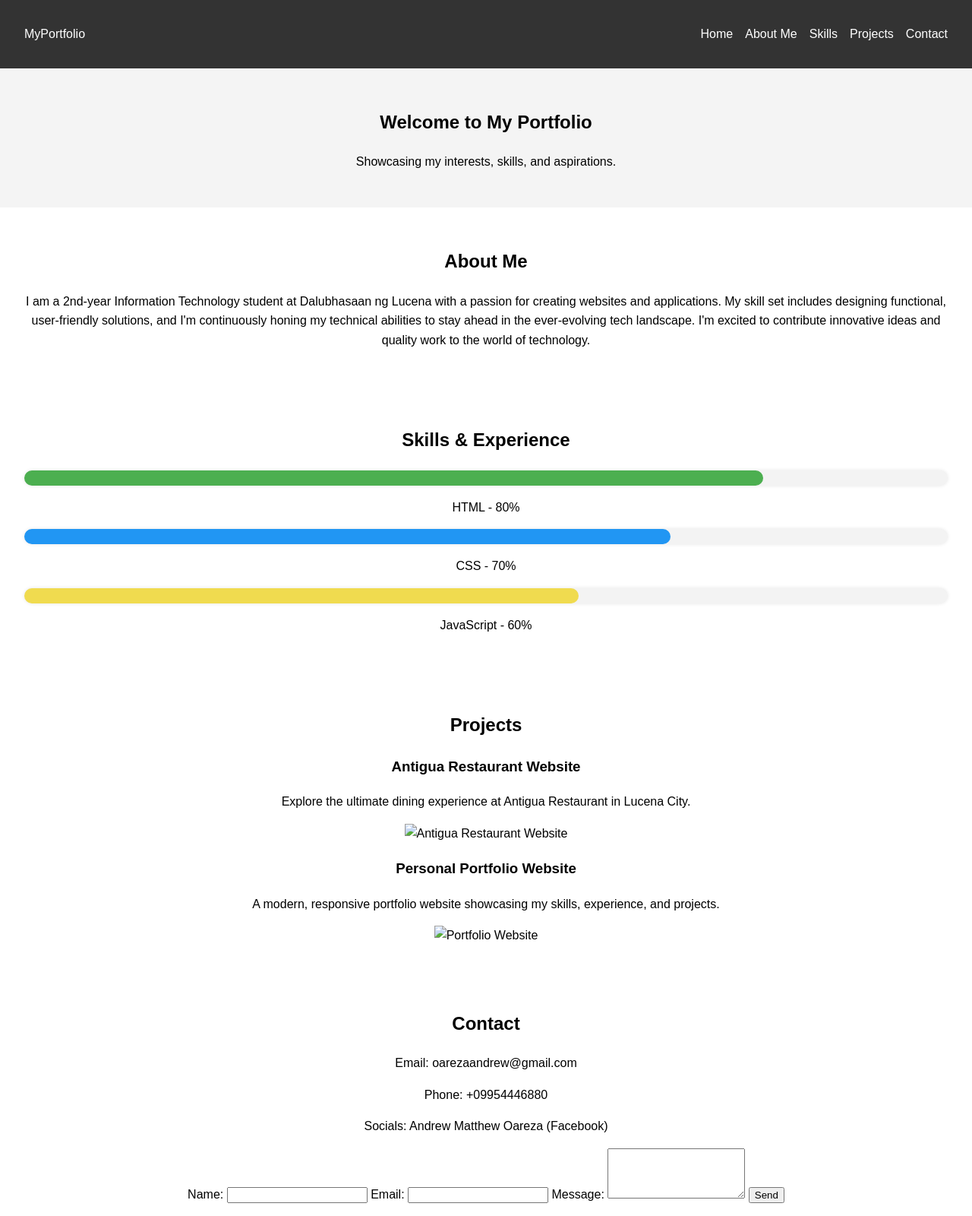
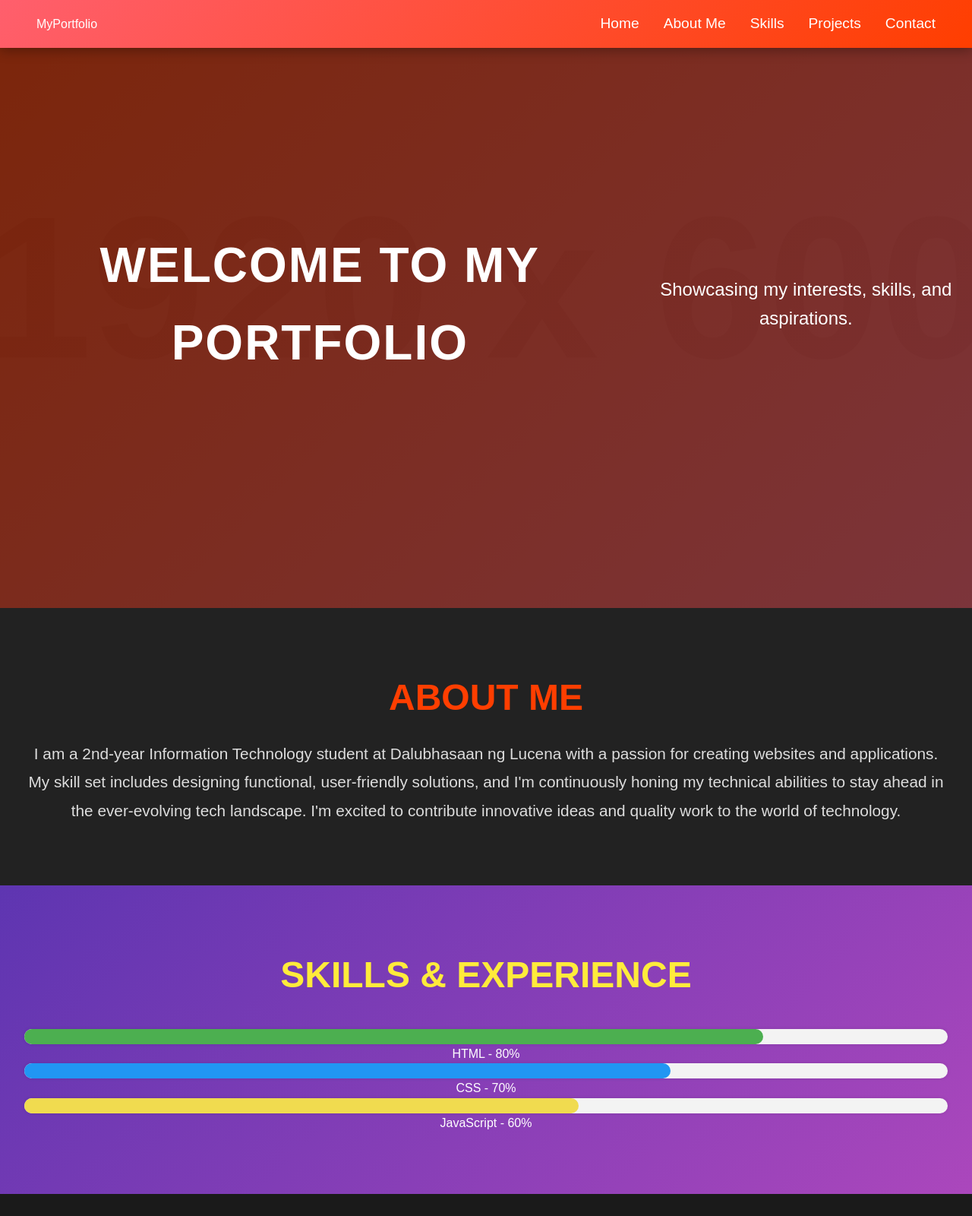
Before and after one commit to br3ntf4iyaz/FINALS_OAREZA, a plain HTML site: page index.html in a window 1280 px wide. Shown: the top 1600 px of the page at 76% size. Drawn offline with Linux system fonts and the light colour scheme; placeholder pictures from the web are drawn by us.

Commit message:
Update style.css

```diff
--- a/style.css
+++ b/style.css
@@ -1,18 +1,42 @@
-/* General Styles */
+/* General Reset */
+* {
+    margin: 0;
+    padding: 0;
+    box-sizing: border-box;
+}
+
 body {
-    margin: 0;
-    font-family: Arial, sans-serif;
+    font-family: 'Arial', sans-serif;
+    background-color: #0A0A0A;
+    color: #fff;
     line-height: 1.6;
+    overflow-x: hidden;
+}
+
+/* Smooth Scroll */
+html {
+    scroll-behavior: smooth;
 }
 
 /* Navbar */
 .navbar {
+    position: fixed;
+    top: 0;
+    left: 0;
+    right: 0;
+    background: linear-gradient(135deg, #ff3e00, #ff5f6d);
+    color: white;
+    padding: 1rem 3rem;
     display: flex;
     justify-content: space-between;
     align-items: center;
-    padding: 1rem 2rem;
-    background-color: #333;
-    color: #fff;
+    z-index: 100;
+    box-shadow: 0 4px 15px rgba(0, 0, 0, 0.3);
+    transition: background 0.3s ease;
+}
+
+.navbar:hover {
+    background: linear-gradient(135deg, #ff5f6d, #ff3e00);
 }
 
 .navbar .nav-links {
@@ -21,56 +45,238 @@ body {
 }
 
 .navbar .nav-links li {
-    margin-left: 1rem;
+    margin-left: 2rem;
 }
 
 .navbar .nav-links a {
-    color: #fff;
+    color: white;
     text-decoration: none;
-    transition: color 0.3s;
+    font-weight: 500;
+    font-size: 1.2rem;
+    transition: color 0.3s ease;
 }
 
 .navbar .nav-links a:hover {
     color: #00bcd4;
+    transform: scale(1.1);
 }
 
 /* Hero Section */
 .hero {
+    background: linear-gradient(135deg, rgba(255, 61, 0, 0.9), rgba(255, 95, 109, 0.9)), url('https://via.placeholder.com/1920x600') no-repeat center center/cover;
+    height: 100vh;
+    display: flex;
+    justify-content: center;
+    align-items: center;
     text-align: center;
-    padding: 2rem 1rem;
-    background: #f4f4f4;
+    color: white;
+    position: relative;
 }
 
-/* Section Styles */
-section {
-    padding: 2rem;
-    text-align: center;
+.hero::after {
+    content: '';
+    position: absolute;
+    top: 0;
+    left: 0;
+    right: 0;
+    bottom: 0;
+    background: rgba(0, 0, 0, 0.5);
 }
 
-.skills ul {
-    list-style: none;
-    padding: 0;
+.hero h1 {
+    font-size: 4rem;
+    z-index: 1;
+    font-weight: 900;
+    text-transform: uppercase;
+    letter-spacing: 2px;
+    animation: fadeIn 2s ease-out;
 }
 
-.skills li {
-    margin: 0.5rem 0;
+.hero p {
+    font-size: 1.5rem;
+    z-index: 1;
+    font-weight: 400;
+    animation: fadeIn 2s ease-out;
+    animation-delay: 1s;
+}
+
+@keyframes fadeIn {
+    from {
+        opacity: 0;
+    }
+    to {
+        opacity: 1;
+    }
+}
+
+/* About Section */
+.about {
+    padding: 5rem 2rem;
+    background: #222;
+    text-align: center;
+    color: #ddd;
+}
+
+.about h2 {
+    font-size: 3rem;
+    margin-bottom: 1rem;
+    color: #ff3e00;
+    text-transform: uppercase;
+    font-weight: 600;
+}
+
+.about p {
+    font-size: 1.3rem;
+    line-height: 1.8;
+    margin-top: 1rem;
+}
+
+/* Skills Section */
+.skills {
+    padding: 5rem 2rem;
+    background: linear-gradient(135deg, #5e35b1, #ab47bc);
+    text-align: center;
+    color: #fff;
+}
+
+.skills h2 {
+    font-size: 3rem;
+    margin-bottom: 2rem;
+    color: #ffeb3b;
+    text-transform: uppercase;
+    font-weight: 700;
+}
+
+.skill-bar {
+    margin: 1rem 0;
+    height: 20px;
+    background: #444;
+    border-radius: 10px;
+    box-shadow: 0 0 10px rgba(0, 0, 0, 0.3);
+}
+
+.skill-bar span {
+    display: block;
+    height: 100%;
+    border-radius: 10px;
+    transition: width 1s ease;
+}
+
+.html { width: 85%; background: #ff5722; }
+.css { width: 80%; background: #2196F3; }
+.js { width: 70%; background: #ffeb3b; }
+
+/* Projects Section */
+.projects {
+    padding: 5rem 2rem;
+    background: #1a1a1a;
+    text-align: center;
+    color: #fff;
+}
+
+.projects h2 {
+    font-size: 3rem;
+    color: #ff6f00;
+    margin-bottom: 3rem;
+    text-transform: uppercase;
+    font-weight: 700;
+}
+
+.project-card {
+    display: inline-block;
+    background: #444;
+    padding: 2rem;
+    margin: 1rem;
+    width: 300px;
+    height: 350px;
+    border-radius: 10px;
+    box-shadow: 0 4px 10px rgba(0, 0, 0, 0.3);
+    transition: transform 0.3s ease, box-shadow 0.3s ease;
+}
+
+.project-card:hover {
+    transform: translateY(-10px);
+    box-shadow: 0 10px 30px rgba(0, 0, 0, 0.5);
+}
+
+.project-card img {
+    width: 100%;
+    height: 180px;
+    object-fit: cover;
+    border-radius: 10px;
+}
+
+.project-card h3 {
+    margin-top: 1rem;
+    font-size: 1.8rem;
+    color: #fff;
+}
+
+.project-card p {
+    color: #ddd;
+}
+
+/* Contact Section */
+.contact {
+    padding: 5rem 2rem;
+    background: #333;
+    text-align: center;
+    color: #fff;
+}
+
+.contact h2 {
+    font-size: 3rem;
+    color: #ff6f00;
+    margin-bottom: 2rem;
+}
+
+.contact p {
+    font-size: 1.2rem;
+    margin-top: 1rem;
 }
 
 /* Footer */
 .footer {
     text-align: center;
-    padding: 1rem;
-    background-color: #333;
+    padding: 2rem 0;
+    background: #222;
     color: #fff;
 }
 
-/* Responsive Design */
-@media (max-width: 768px) {
-    .nav-links {
-        flex-direction: column;
+.footer p {
+    font-size: 1.2rem;
+}
+
+/* Scroll to Top Button */
+.scroll-to-top {
+    position: fixed;
+    bottom: 20px;
+    right: 20px;
+    background-color: #ff3e00;
+    color: white;
+    border: none;
+    padding: 1rem;
+    border-radius: 50%;
+    cursor: pointer;
+    font-size: 1.5rem;
+    display: none;
+    transition: background-color 0.3s ease;
+}
+
+.scroll-to-top:hover {
+    background-color: #ff5f6d;
+}
+
+/* Animations for Project Cards */
+.project-card:hover img {
+    animation: zoomIn 0.5s ease-in-out;
+}
+
+@keyframes zoomIn {
+    from {
+        transform: scale(1);
     }
-
-    .nav-links li {
-        margin-bottom: 0.5rem;
+    to {
+        transform: scale(1.05);
     }
 }
```
